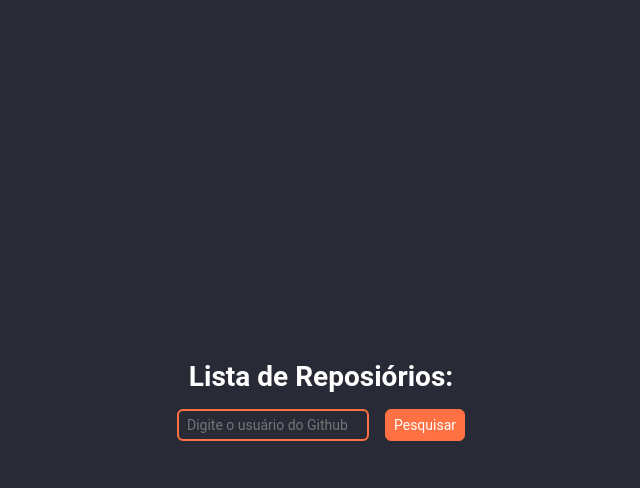
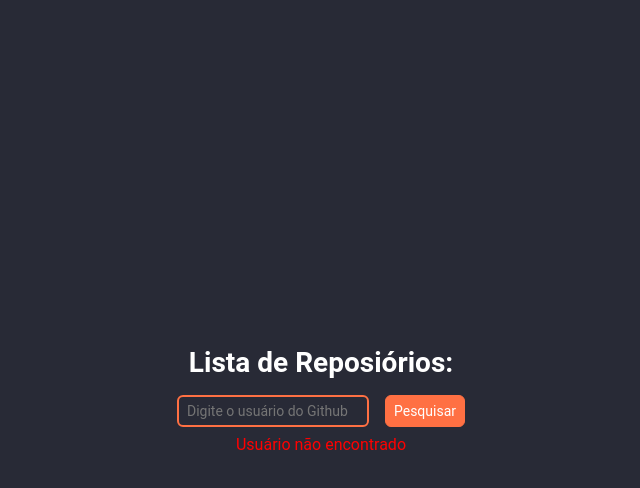
Before and after one commit to r-vilemen/search-repositories, a React (Create React App) app: page / in a window 1280 px wide. Both pictures are taken after a click on the button "Pesquisar". Shown: the top 488 px of the page, without its empty margins (319-959 px from the left). Built offline with nearby package versions, Linux system fonts and the light colour scheme; no server answers.

Commit message:
add msg error

```diff
--- a/src/pages/Home/index.tsx
+++ b/src/pages/Home/index.tsx
@@ -3,6 +3,7 @@ import React, { useState } from "react";
 import { useNavigate } from "react-router-dom";
 import {
   Container,
+  MsgError,
   SearchBtn,
   SearchGroup,
   SearchProfileGitHub,
@@ -50,6 +51,7 @@ export const Home = () => {
           Pesquisar
         </SearchBtn>
       </SearchGroup>
+      {error && <MsgError>Usuário não encontrado</MsgError>}
     </Container>
   );
 };
--- a/src/pages/Home/styles.ts
+++ b/src/pages/Home/styles.ts
@@ -48,3 +48,9 @@ export const SearchBtn = styled.button`
     background-color: #ff8942;
   }
 `;
+
+export const MsgError = styled.div`
+  font-size: 1rem;
+  color: red;
+  margin-top: 0.5rem;
+`;
```
